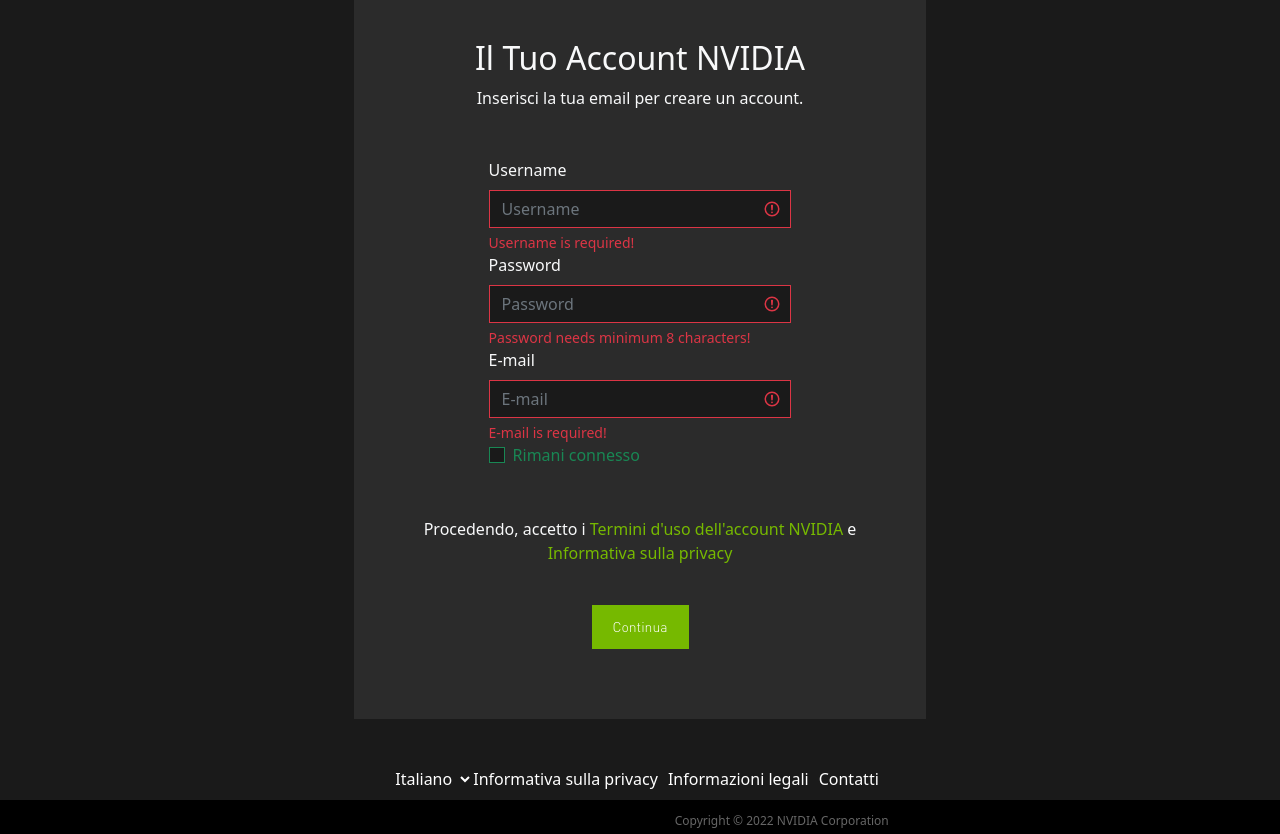
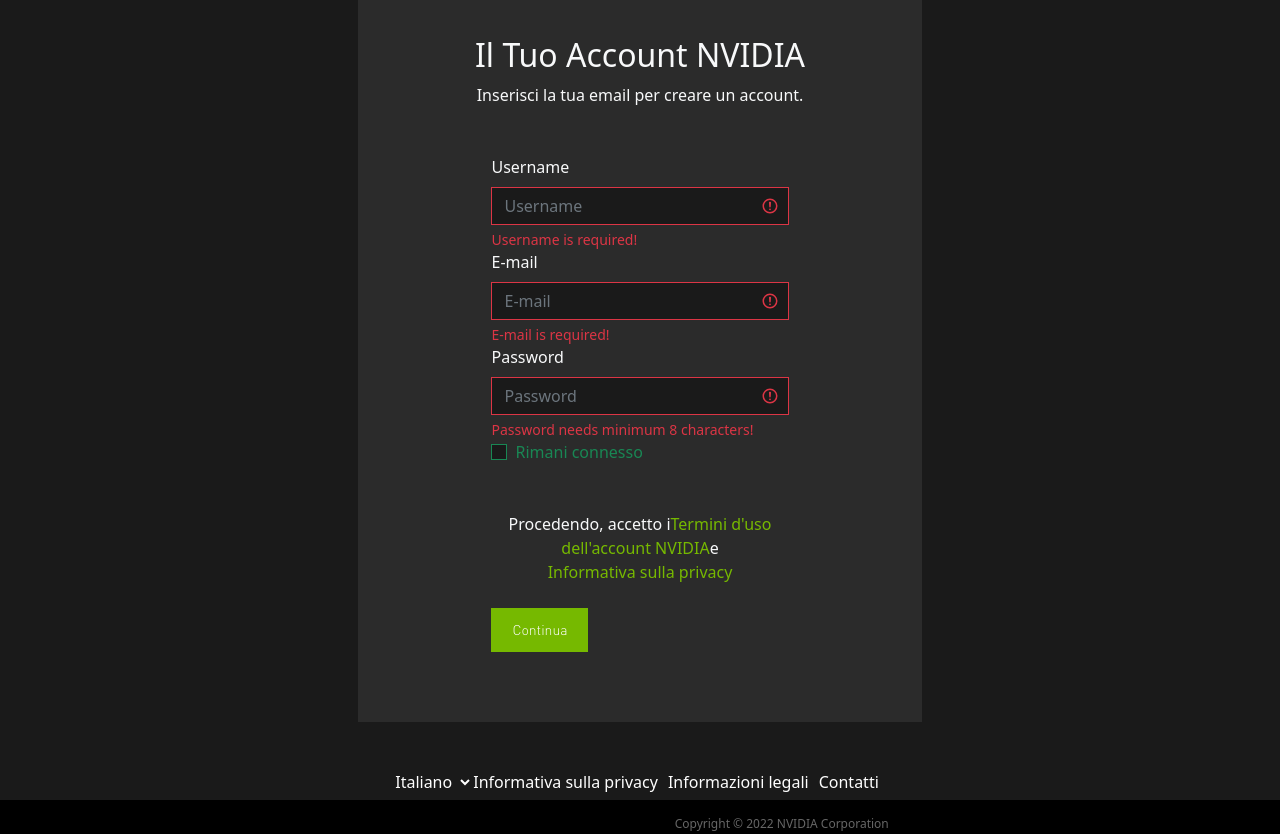
Before and after one commit to Micheleg27/NVIDIA-GeForce-Now-REACT-, a React (Create React App) app: page /register in a window 1280 px wide. Built offline with nearby package versions, Linux system fonts and the light colour scheme.

Commit message:
fix: fixed login / register component

```diff
--- a/package.json
+++ b/package.json
@@ -66,6 +66,7 @@
     "@tsconfig/node16": "^1.0.3",
     "@types/bcrypt": "^5.0.0",
     "@types/cors": "^2.8.12",
+    "@types/dotenv": "^8.2.0",
     "@types/express": "^4.17.14",
     "@types/node": "^18.11.9",
     "@types/passport": "^1.0.11",
--- a/src/Components/RegisterLogin/Login.js
+++ b/src/Components/RegisterLogin/Login.js
@@ -1,4 +1,4 @@
-import { Button } from "../BasicComponents/Button";
+import { Button } from '../BasicComponents/Button';
 
 function Login() {
 	return (
@@ -6,48 +6,59 @@
 			<div className="d-flex flex-column align-items-center justify-content-center form-button-container">
 				<h2 className="text-light">Il Tuo Account NVIDIA</h2>
 				<p className="text-light mb-5">Inserisci la tua email per creare un account.</p>
-				<form className="text-light was-validated"
-					action="/login"
-					method="POST"
-					novalidate>
+				<form className="text-light was-validated" action="/login" method="POST" novalidate>
 					<div>
-						<label for="validationCustom03" className="form-label">E-mail</label>
-						<input type="email" className="form-control" id="validationCustom03" placeholder="E-mail" required />
-						<div className="invalid-feedback">
-							E-mail is required!
-						</div>
+						<label for="validationCustom03" className="form-label">
+							E-mail
+						</label>
+						<input
+							type="email"
+							className="form-control"
+							id="validationCustom03"
+							placeholder="E-mail"
+							required
+						/>
+						<div className="invalid-feedback">E-mail is required!</div>
 					</div>
-					<div >
-						<label for="validationCustom02" className="form-label">Password</label>
-						<input type="password" className="form-control" id="validationCustom02" placeholder="Password" required />
-						<div className="invalid-feedback">
-							Password needs minimum 8 characters!
-						</div>
+
+					<div>
+						<label for="validationCustom02" className="form-label">
+							Password
+						</label>
+						<input
+							type="password"
+							className="form-control"
+							id="validationCustom02"
+							placeholder="Password"
+							required
+						/>
+						<div className="invalid-feedback">Password needs minimum 8 characters!</div>
 					</div>
 
 					<div>
 						<div className="form-check">
 							<input className="form-check-input" type="checkbox" value="" />
-							<label className="form-check-label">
-								Rimani connesso
-							</label>
+							<label className="form-check-label">Rimani connesso</label>
 						</div>
 					</div>
+					<div className="text-light text-center mt-5 mb-3">
+						Procedendo, accetto i
+						<a id="ad-a-green" href="https://www.nvidia.com/it-it/about-nvidia/nv-accounts/">
+							Termini d'uso dell'account NVIDIA
+						</a>
+						e <br />
+						<a id="ad-a-green" href="https://www.nvidia.com/it-it/about-nvidia/privacy-policy/">
+							Informativa sulla privacy
+						</a>
+					</div>
+					<div className="mt-4">
+						<Button type="submit" buttonSize="BTN--medium">
+							Continua
+						</Button>
+					</div>
 				</form>
-				<div className="text-light text-center mt-5 mb-3">Procedendo, accetto i
-					<a id="ad-a-green" href="https://www.nvidia.com/it-it/about-nvidia/nv-accounts/"> Termini d'uso dell'account NVIDIA </a>
-					e <br />
-					<a id="ad-a-green" href="https://www.nvidia.com/it-it/about-nvidia/privacy-policy/"> Informativa sulla privacy </a>
-				</div>
-				<div className="mt-4">
-					<Button
-						type="submit"
-						buttonSize="BTN--medium">
-						Continua
-					</Button>
-				</div>
+			</div>
 
-			</div>
 			<div>
 				<div>
 					<div className="mt-5 ad-block-one">
--- a/src/Components/RegisterLogin/Register.js
+++ b/src/Components/RegisterLogin/Register.js
@@ -1,6 +1,4 @@
-import { Link } from "react-router-dom";
-import { Button } from "../BasicComponents/Button";
-
+import { Button } from '../BasicComponents/Button';
 
 function Register() {
 	return (
@@ -13,50 +11,72 @@
 					method="POST"
 					novalidate>
 					<div>
-						<label for="validationCustom01" className="form-label">Username</label>
-						<input type="text" className="form-control" id="validationCustom01" placeholder="Username" required />
-						<div className="invalid-feedback">
-							Username is required!
+						<label for="validationCustom01" className="form-label">
+							Username
+						</label>
+						<input
+							type="text"
+							className="form-control"
+							id="validationCustom01"
+							placeholder="Username"
+							required
+						/>
+						<div className="invalid-feedback">Username is required!</div>
 					</div>
+
+					<div>
+						<label for="validationCustom03" className="form-label">
+							E-mail
+						</label>
+						<input
+							type="email"
+							className="form-control"
+							id="validationCustom03"
+							placeholder="E-mail"
+							required
+						/>
+						<div className="invalid-feedback">E-mail is required!</div>
 					</div>
-					<div >
-						<label for="validationCustom02" className="form-label">Password</label>
-						<input type="password" className="form-control" id="validationCustom02" placeholder="Password" required />
-						<div className="invalid-feedback">
-							Password needs minimum 8 characters!
-						</div>
-					</div>
+
 					<div>
-						<label for="validationCustom03" className="form-label">E-mail</label>
-						<input type="email" className="form-control" id="validationCustom03" placeholder="E-mail" required />
-						<div className="invalid-feedback">
-							E-mail is required!
-						</div>
+						<label for="validationCustom02" className="form-label">
+							Password
+						</label>
+						<input
+							type="password"
+							className="form-control"
+							id="validationCustom02"
+							placeholder="Password"
+							required
+						/>
+						<div className="invalid-feedback">Password needs minimum 8 characters!</div>
 					</div>
 
 					<div>
 						<div className="form-check">
 							<input className="form-check-input" type="checkbox" value="" />
-							<label className="form-check-label">
-								Rimani connesso
-							</label>
+							<label className="form-check-label">Rimani connesso</label>
 						</div>
 					</div>
-				</form>
-				<div className="text-light text-center mt-5 mb-3">Procedendo, accetto i
-					<a id="ad-a-green" href="https://www.nvidia.com/it-it/about-nvidia/nv-accounts/"> Termini d'uso dell'account NVIDIA </a>
+
+					<div className="text-light text-center mt-5 mb-3">
+						Procedendo, accetto i
+						<a id="ad-a-green" href="https://www.nvidia.com/it-it/about-nvidia/nv-accounts/">
+							Termini d'uso dell'account NVIDIA
+						</a>
 						e <br />
-					<a id="ad-a-green" href="https://www.nvidia.com/it-it/about-nvidia/privacy-policy/"> Informativa sulla privacy </a>
+						<a id="ad-a-green" href="https://www.nvidia.com/it-it/about-nvidia/privacy-policy/">
+							Informativa sulla privacy
+						</a>
 					</div>
 					<div className="mt-4">
-					<Button
-						type="submit"
-						buttonSize="BTN--medium">
+						<Button type="submit" buttonSize="BTN--medium">
 							Continua
 						</Button>
 					</div>
+				</form>
+			</div>
 
-			</div>
 			<div>
 				<div>
 					<div className="mt-5 ad-block-one">
```
Also changed, not shown: 2 other files (tests, documents, lock files or other folders). Lines whose indentation alone changed are shown as unchanged.
